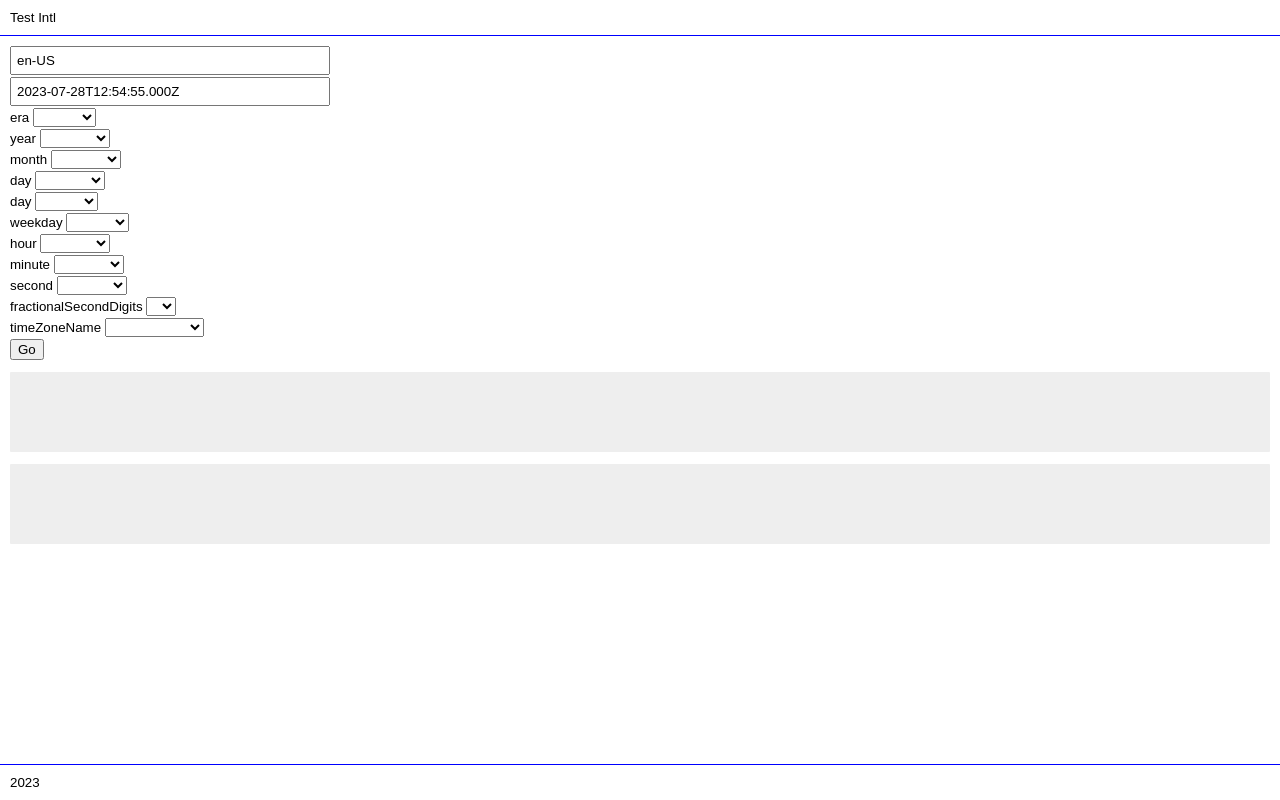
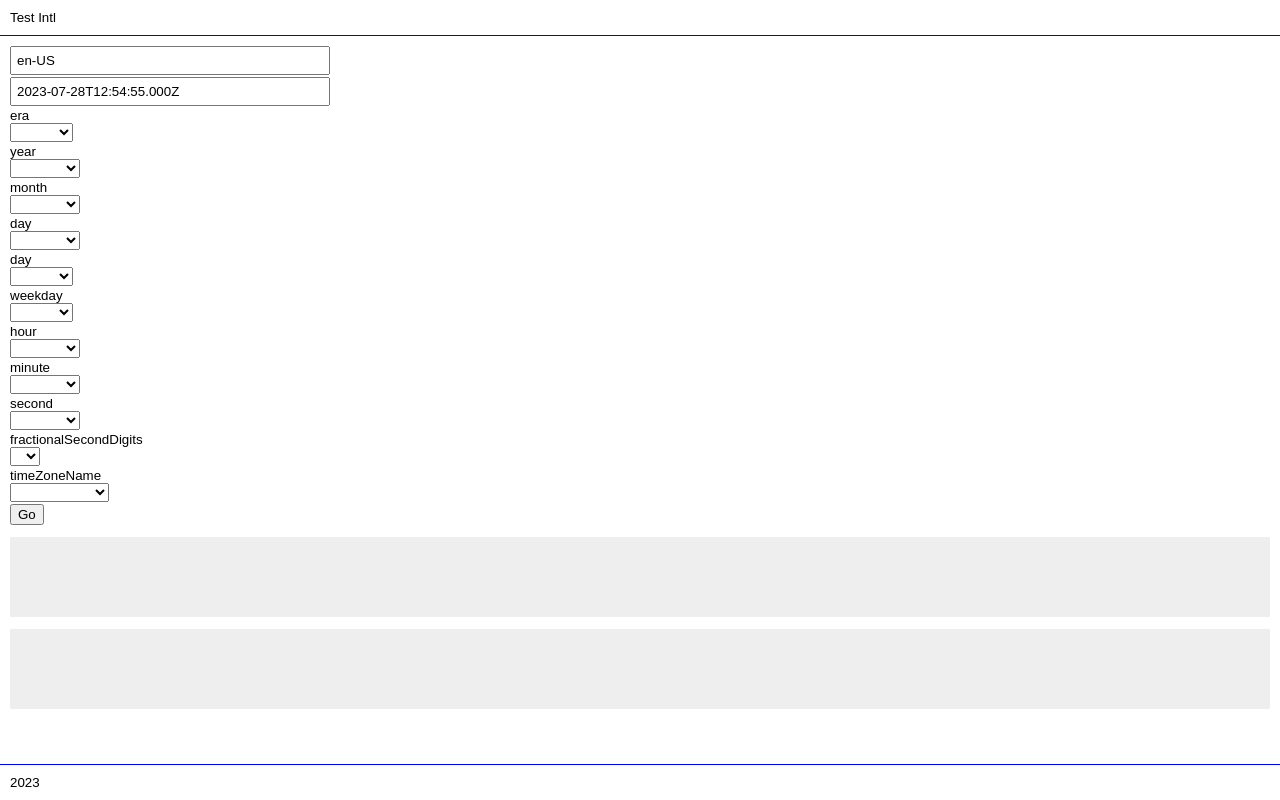
Before and after one commit to goofballLogic/IntlTest, a plain HTML site: page dist/index.html in a window 1280 px wide. Drawn offline with Linux system fonts and the light colour scheme.

Commit message:
formatting

```diff
--- a/dist/index.html
+++ b/dist/index.html
@@ -62,6 +62,12 @@
             min-height: 5rem;
 
         }
+
+        label > span {
+            display: block;
+            width: 20em;
+        }
+
     </style>
 
 </head>
@@ -75,9 +81,8 @@
 
             <input type="text" name="locales" placeholder="locales" />
             <input type="text" name="datetime" placeholder="value" />
-
             <label>
-                era
+                <span>era</span>
                 <select name="era">
                     <option></option>
                     <option>narrow</option>
@@ -86,7 +91,7 @@
                 </select>
             </label>
             <label>
-                year
+                <span>year</span>
                 <select name="year">
                     <option></option>
                     <option>2-digit</option>
@@ -94,7 +99,7 @@
                 </select>
             </label>
             <label>
-                month
+                <span>month</span>
                 <select name="month">
                     <option></option>
                     <option>2-digit</option>
@@ -105,7 +110,7 @@
                 </select>
             </label>
             <label>
-                day
+                <span>day</span>
                 <select name="day">
                     <option></option>
                     <option>2-digit</option>
@@ -113,7 +118,7 @@
                 </select>
             </label>
             <label>
-                day
+                <span>day</span>
                 <select name="dayPeriod">
                     <option></option>
                     <option>narrow</option>
@@ -122,7 +127,7 @@
                 </select>
             </label>
             <label>
-                weekday
+                <span>weekday</span>
                 <select name="weekday">
                     <option></option>
                     <option>narrow</option>
@@ -131,7 +136,7 @@
                 </select>
             </label>
             <label>
-                hour
+                <span>hour</span>
                 <select name="hour">
                     <option></option>
                     <option>2-digit</option>
@@ -139,7 +144,7 @@
                 </select>
             </label>
             <label>
-                minute
+                <span>minute</span>
                 <select name="minute">
                     <option></option>
                     <option>2-digit</option>
@@ -147,7 +152,7 @@
                 </select>
             </label>
             <label>
-                second
+                <span>second</span>
                 <select name="second">
                     <option></option>
                     <option>2-digit</option>
@@ -155,7 +160,7 @@
                 </select>
             </label>
             <label>
-                fractionalSecondDigits
+                <span>fractionalSecondDigits</span>
                 <select name="fractionalSecondDigits">
                     <option></option>
                     <option>1</option>
@@ -164,7 +169,7 @@
                 </select>
             </label>
             <label>
-                timeZoneName
+                <span>timeZoneName</span>
                 <select name="timeZoneName">
                     <option></option>
                     <option>short</option>
@@ -220,7 +225,7 @@
             el.parts.innerHTML = "";
             parts.forEach(part => {
 
-                for(const key in part)
+                for (const key in part)
                     el.parts.innerHTML += `${key}: ${part[key]}<br />`;
 
             });
```
